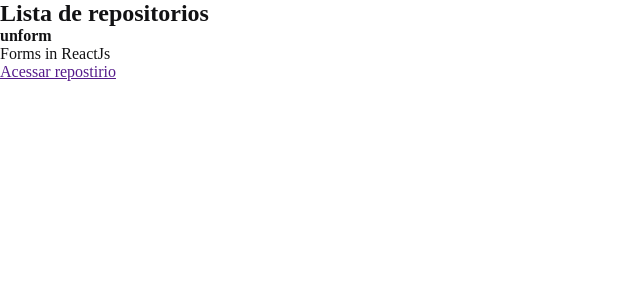
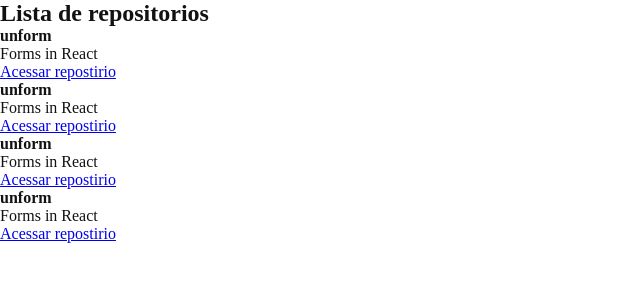
Before and after one commit to MikaelSantos1/IgniteReact-Modulo1, a React app: page / in a window 1280 px wide. Shown: the top 300 px of the page, without its empty margins (0-640 px from the left). Built offline with nearby package versions, Linux system fonts and the light colour scheme.

Commit message:
fast refresh

```diff
--- a/package.json
+++ b/package.json
@@ -16,11 +16,13 @@
     "@babel/core": "^7.16.12",
     "@babel/preset-env": "^7.16.11",
     "@babel/preset-react": "^7.16.7",
+    "@pmmmwh/react-refresh-webpack-plugin": "^0.5.4",
     "babel-loader": "^8.2.3",
     "cross-env": "^7.0.3",
     "css-loader": "^6.5.1",
     "html-webpack-plugin": "^5.5.0",
     "node-sass": "^7.0.1",
+    "react-refresh": "^0.11.0",
     "sass-loader": "^12.4.0",
     "style-loader": "^3.3.1",
     "webpack": "^5.67.0",
--- /dev/null
+++ b/src/components/RepositoryItem.jsx
@@ -0,0 +1,11 @@
+export function ReposistoryItem(props) {
+    return (
+        <li>
+            <strong>{props.repository.name ?? "Default"}</strong>
+            <p>{props.repository.description}</p>
+            <a href={props.repository.link}>
+                Acessar repostirio
+            </a>
+        </li>
+    )
+}
--- a/src/components/RepositoryList.jsx
+++ b/src/components/RepositoryList.jsx
@@ -1,17 +1,20 @@
-const repositoryName = 'unform'
+import { ReposistoryItem } from "./RepositoryItem"
+
+const repository = {
+    name:"unform",
+    description:"Forms in React",
+    link:"www.github.com"
+}
 
 export function RepostoryList (){
     return(
         <section className="repository-list">
             <h1>Lista de repositorios</h1>
             <ul>
-                <li>
-                    <strong>{repositoryName}</strong>
-                    <p>Forms in ReactJs</p>
-                    <a href="">
-                        Acessar repostirio
-                    </a>
-                </li>
+                <ReposistoryItem repository={repository} />
+                <ReposistoryItem repository={repository}/>
+                <ReposistoryItem repository={repository}/>
+                <ReposistoryItem repository={repository}/>
             </ul>
         </section>
     )
--- a/webpack.config.js
+++ b/webpack.config.js
@@ -1,6 +1,6 @@
 const path = require('path')
 const htmlWebpackPlugin = require('html-webpack-plugin')
-
+const ReactRefreshWebpackPlugin =require('@pmmmwh/react-refresh-webpack-plugin')
 
 const isDevolopment= process.env.NODE_ENV !== 'production'
 
@@ -16,19 +16,28 @@
         extensions:['.js','.jsx'],
     },
     devServer:{
-        static:path.resolve(__dirname,'public')
+        static:path.resolve(__dirname,'public'),
+        hot:true
     },
     plugins:[
+        isDevolopment && new ReactRefreshWebpackPlugin(),
         new htmlWebpackPlugin({
             template:path.resolve(__dirname,'public','index.html')
         })
-    ],
+    ].filter(Boolean),
     module:{
         rules:[
             {
                 test:/\.jsx$/,
                 exclude:/node_modules/,
-                use:'babel-loader'
+                use:{
+                  loader: 'babel-loader',
+                  options:[
+                    isDevolopment && require.resolve('react-refresh/babel')
+                  ].filter(Boolean)
+
+
+                }
             },
             {
                 test:/\.scss$/,
```
Also changed, not shown: 1 other file (tests, documents, lock files or other folders).
